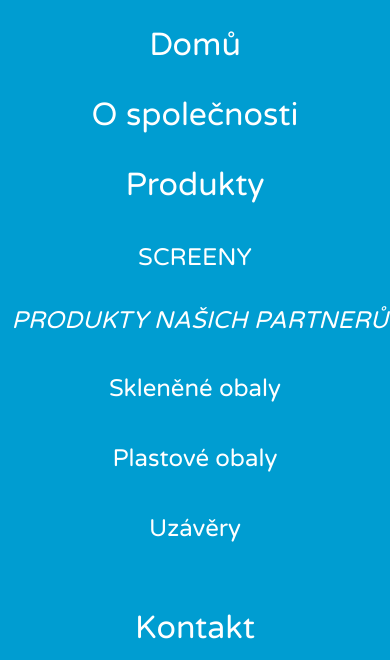
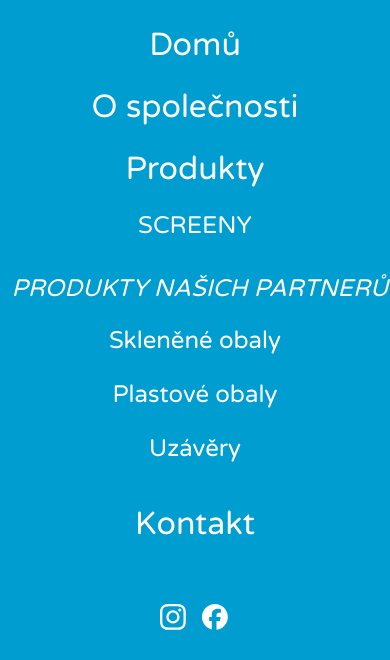
Before and after one commit to Chidling1/mechanical-sprays-ht, a plain HTML site: page index.html in a window 390 px wide. Both pictures are taken after a click on the element 347 px from the left and 43 px from the top of the page. Shown: the part 158-818 px from the top of the page. Drawn offline with Linux system fonts and the light colour scheme.

Commit message:
Add files via upload

```diff
--- a/styles.css
+++ b/styles.css
@@ -507,7 +507,7 @@
         justify-content: center;
         font-size: xx-large;
         flex-direction: column;
-        row-gap: 2rem;
+        row-gap: 1.5rem;
         width: 100%;
     }
 
@@ -687,7 +687,7 @@
 .dropdown-menu li, .dropdown-menu li:last-child{
     width: 100%;
     list-style: none;
-    margin: 2rem 0;
+    margin: 1rem 0;
 }
 
 .dropdown-link {
```
